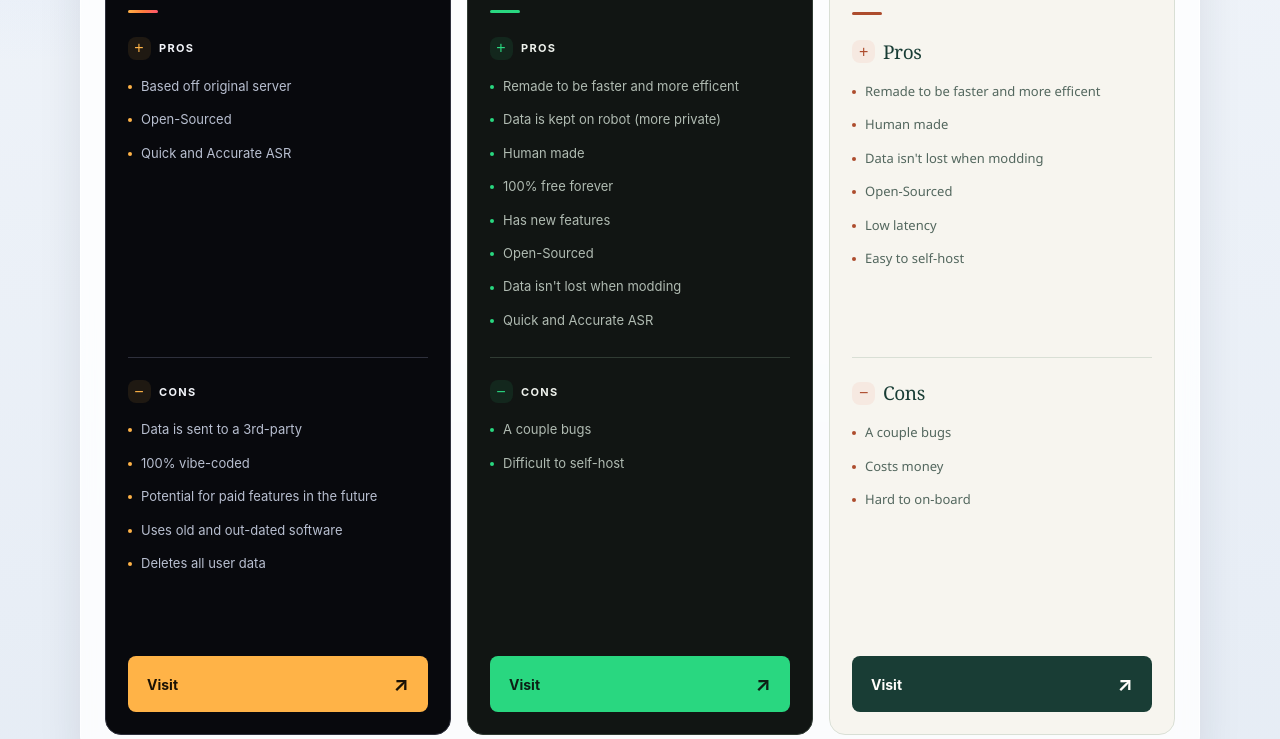
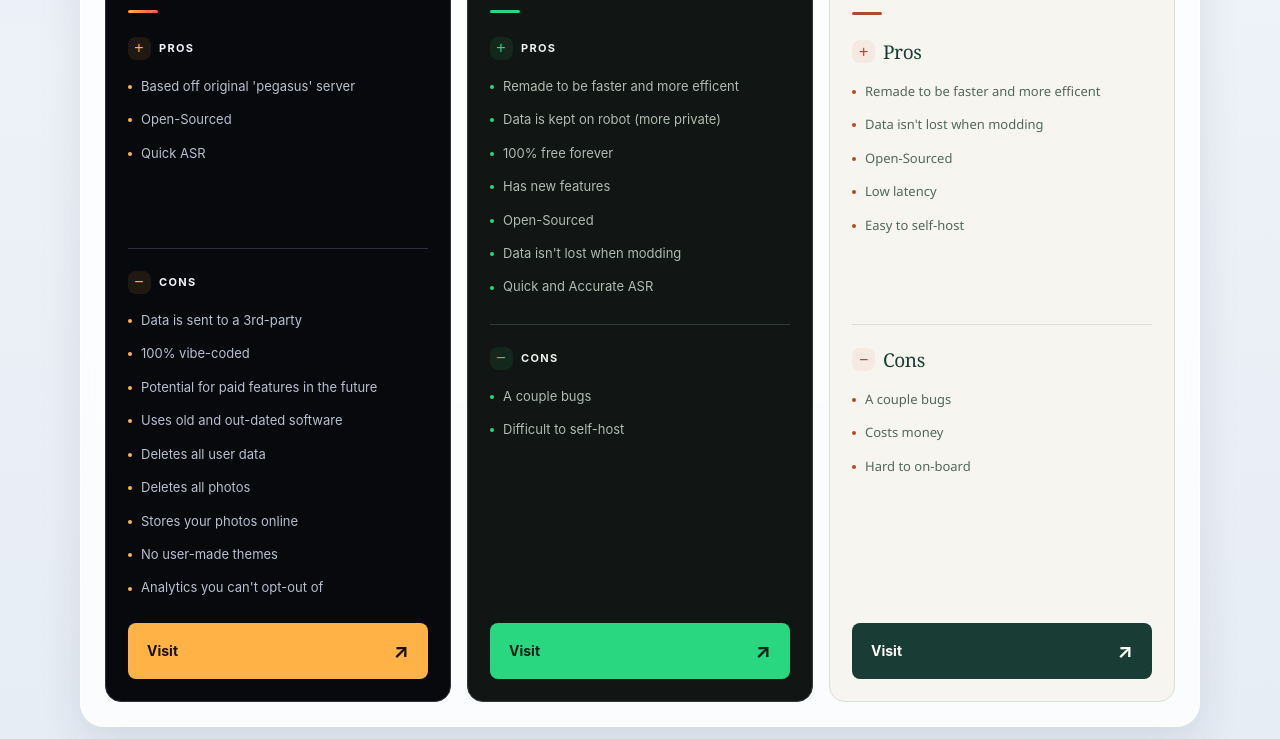
Before and after one commit to Jibo-Revival-Group/servers.jiborevival.com, a plain HTML site: page index.html in a window 1280 px wide. Shown: the part 629-1368 px from the top of the page. Drawn offline with Linux system fonts and the light colour scheme.

Commit message:
Update pros and cons for Phoenix and 5x1 in the server guide

```diff
--- a/index.html
+++ b/index.html
@@ -34,9 +34,9 @@
               <span class="server-rule" aria-hidden="true"></span>
             </header>
             <section class="list-section pros" aria-labelledby="phoenix-pros"><h4 id="phoenix-pros"><span aria-hidden="true">+</span>Pros</h4><ul>
-              <li>Based off original server</li>
+              <li>Based off original 'pegasus' server</li>
               <li>Open-Sourced</li>
-              <li>Quick and Accurate ASR</li>
+              <li>Quick ASR</li>
             </ul></section>
             <section class="list-section cons" aria-labelledby="phoenix-cons"><h4 id="phoenix-cons"><span aria-hidden="true">−</span>Cons</h4><ul>
               <li>Data is sent to a 3rd-party</li>
@@ -44,6 +44,10 @@
               <li>Potential for paid features in the future</li>
               <li>Uses old and out-dated software</li>
               <li>Deletes all user data</li>
+              <li>Deletes all photos</li>
+              <li>Stores your photos online</li>
+              <li>No user-made themes</li>
+              <li>Analytics you can't opt-out of</li>
             </ul></section>
             <a class="visit-button" href="https://jibo.io/" aria-label="Visit Phoenix" target="_blank" rel="noopener noreferrer">Visit <span aria-hidden="true">↗</span></a>
           </article>
@@ -56,7 +60,6 @@
             <section class="list-section pros" aria-labelledby="five-pros"><h4 id="five-pros"><span aria-hidden="true">+</span>Pros</h4><ul>
               <li>Remade to be faster and more efficent</li>
               <li>Data is kept on robot (more private)</li>
-              <li>Human made</li>
               <li>100% free forever</li>
               <li>Has new features</li>
               <li>Open-Sourced</li>
@@ -77,7 +80,6 @@
             </header>
             <section class="list-section pros" aria-labelledby="openjibo-pros"><h4 id="openjibo-pros"><span aria-hidden="true">+</span>Pros</h4><ul>
               <li>Remade to be faster and more efficent</li>
-              <li>Human made</li>
               <li>Data isn't lost when modding</li>
               <li>Open-Sourced</li>
               <li>Low latency</li>
```
